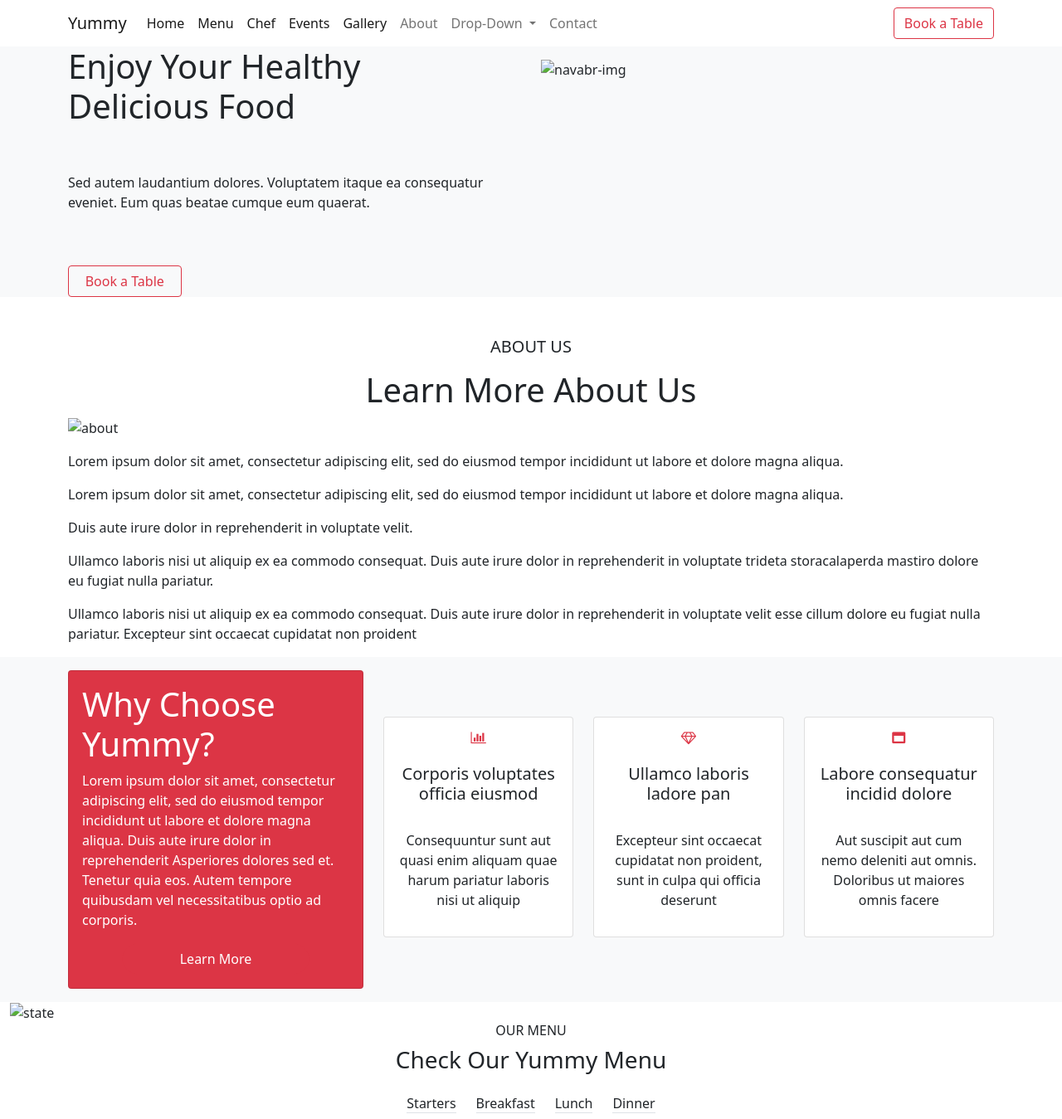
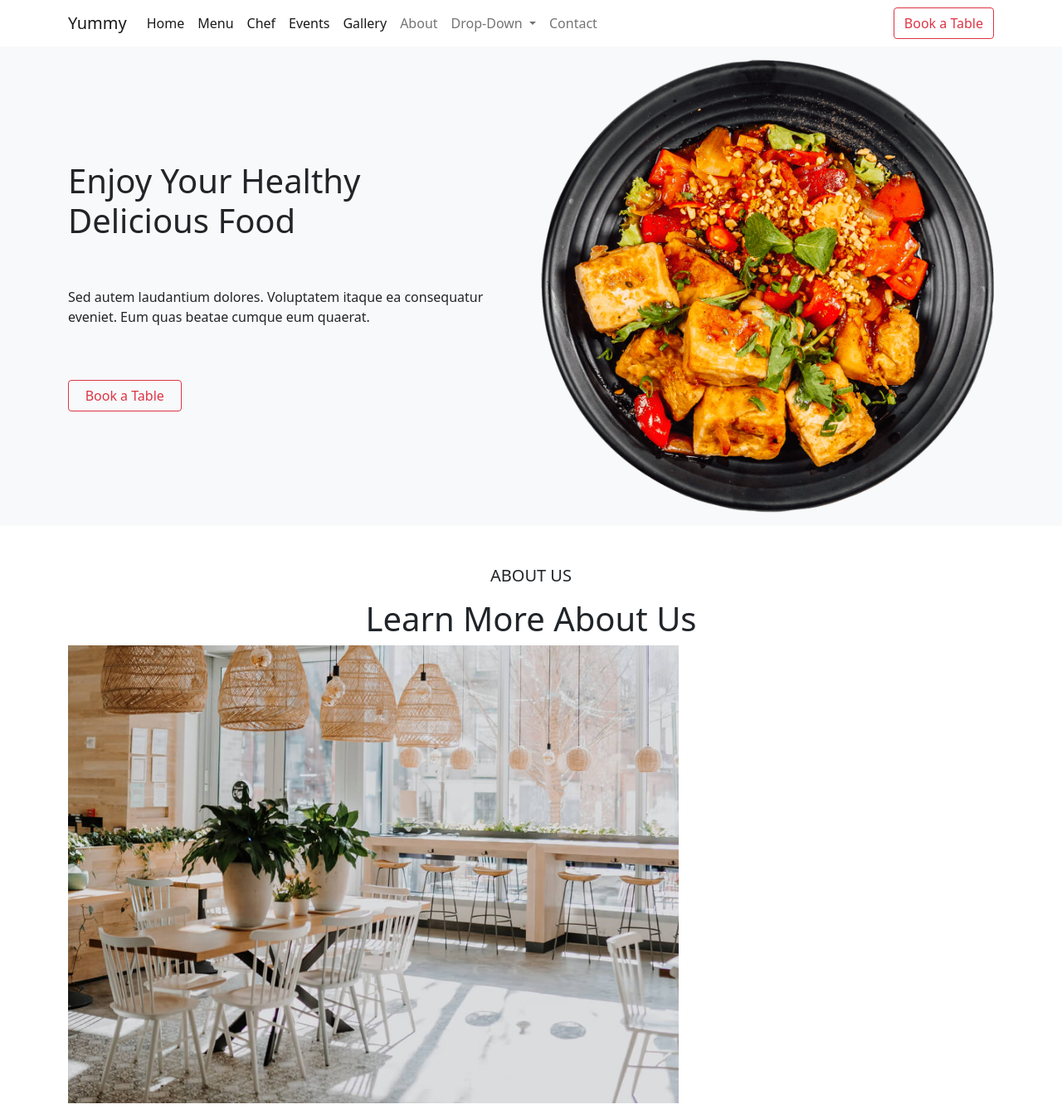
Before and after one commit to Ajamat/restaurant, a plain HTML site: page index.html in a window 1280 px wide. Shown: the top 1349 px of the page at 83% size. Drawn offline with nearby package versions, Linux system fonts and the light colour scheme; files whose address does not match are found by name.

Commit message:
add img in index.html

```diff
--- a/index.html
+++ b/index.html
@@ -87,7 +87,7 @@
                     </div>
                     <div class="col-sm-6">
                         <figure>
-                            <img src="./nav-ke-bad-img.png" alt="navabr-img" class="img-fluid about-img pt-3">
+                            <img src="./img/nav-ke-bad-img.png" alt="navabr-img" class="img-fluid about-img pt-3">
                         </figure>
 
                     </div>
@@ -108,7 +108,7 @@
                 <div class="row">
                     <div class="col-sm-6 col-md-8 col-xxl-6">
                         <figure>
-                            <img src="./about.jpg" alt="about" class="img-fluid main-img">
+                            <img src="./img/about.jpg" alt="about" class="img-fluid main-img">
                         </figure>
                         <div>
                         </div>
@@ -196,7 +196,7 @@
         <div class="container-fluid">
             <div class="row">
                 <div class="col-12">
-                    <img src="./stats-bg.jpg" alt=" state" class="img-fluid h-100 w-100">
+                    <img src="./img/stats-bg.jpg" alt=" state" class="img-fluid h-100 w-100">
 
                 </div>
             </div>
```
